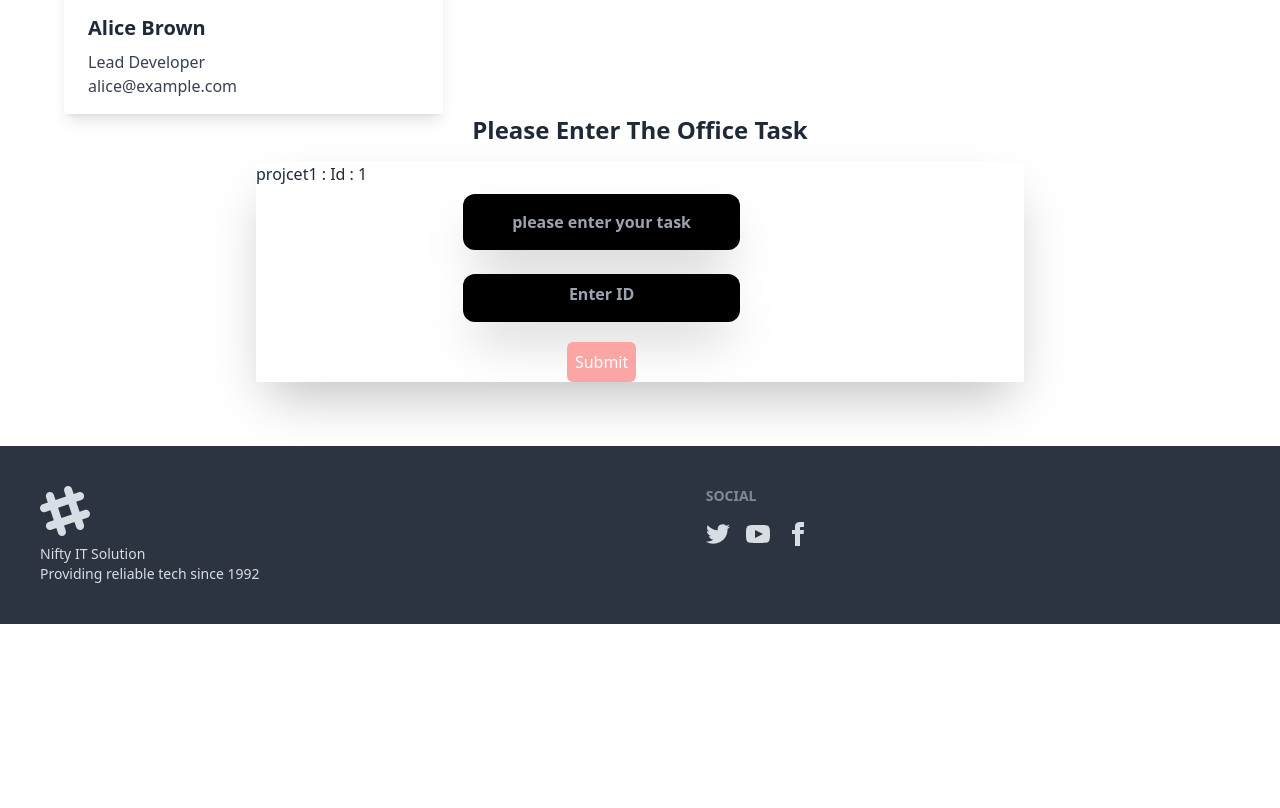
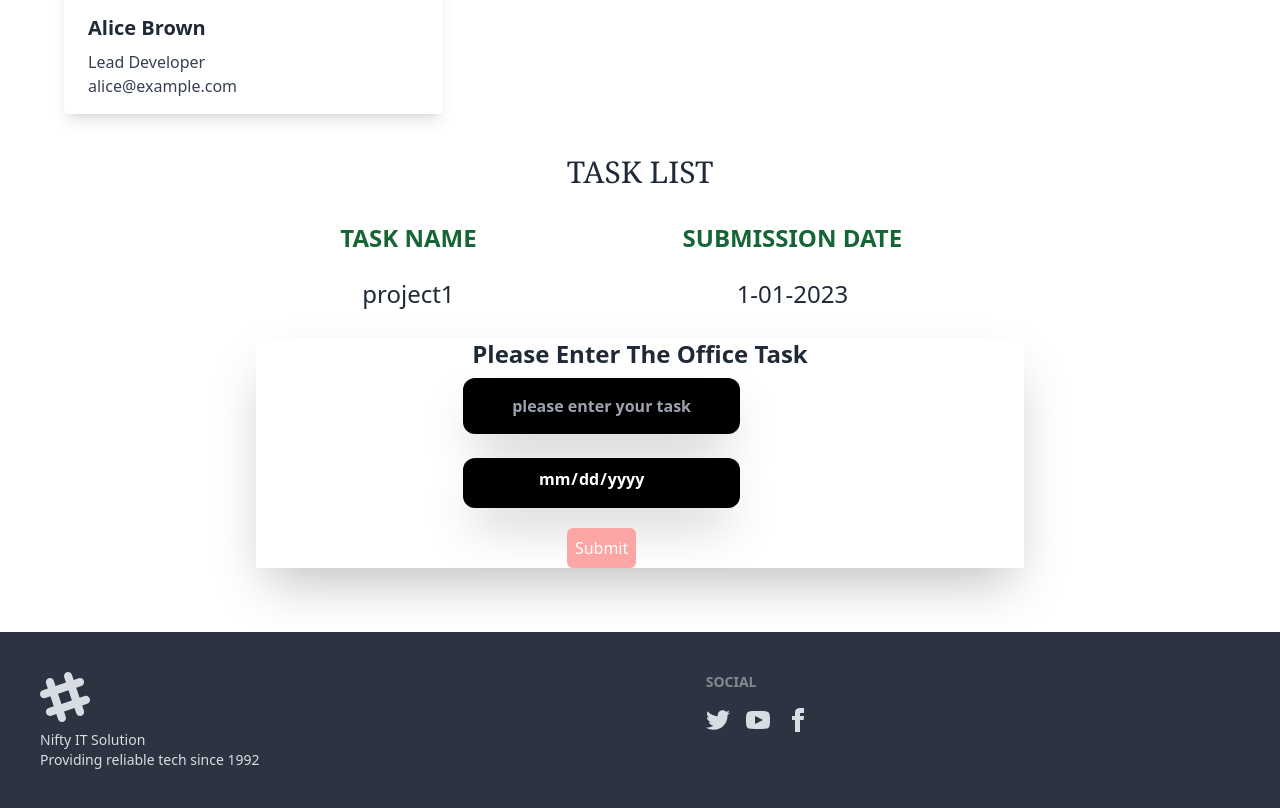
Before and after one commit to ekram2d/Nifty-it-React-typescript-ekram2d, a React (Vite) app: page / in a window 1280 px wide. Shown: the part 1826-2634 px from the top of the page. Before the commit the page ends 2450 px from the top, so only its background shows below. Built offline with nearby package versions, Linux system fonts and the light colour scheme.

Commit message:
feat: [ADD]=office todo task management functionality added

```diff
--- /dev/null
+++ b/src/components/Interface/interfaceAll.ts
@@ -0,0 +1,21 @@
+export interface Data {
+  name: string;
+  id: number;
+  date: string;
+  idModalOpen: boolean;
+  ModalTest: string;
+}
+
+export interface State {
+  data: Data[];
+}
+interface AddTaskAction {
+  type: "add";
+  payload: Data;
+}
+export interface Inputs {
+  textList: string;
+  submissionDate: string;
+}
+
+export type OfficeTodoAction = AddTaskAction;
--- a/src/components/OfficeTodo/OfficeTodo.tsx
+++ b/src/components/OfficeTodo/OfficeTodo.tsx
@@ -1,38 +1,96 @@
-import { useState } from "react";
-import { Data, Inputs } from "../Interface/interfacedata";
+import { useReducer } from "react";
+// import { Data, Inputs } from "../Interface/interfacedata";
 import { useForm, SubmitHandler } from "react-hook-form";
+import { Data, Inputs, OfficeTodoAction, State } from "../Interface/interfaceAll";
+
+const initialState: State = {
+  data: [
+    {
+      name: "project1",
+      id: 1,
+      date: "1-01-2023",
+      idModalOpen: false,
+      ModalTest: "",
+    },
+  ],
+};
+
+const reducer = (state: State, action: OfficeTodoAction) => {
+  if (action.type === "add") {
+    const allTasks = [...state.data, action.payload];
+
+    return {
+      ...state,
+      data: allTasks,
+    };
+  }
+
+  // Your reducer logic here
+  return state; // Make sure to return the state if no action type matches
+};
 
 
 const OfficeTodo = () => {
-  const [data, setData] = useState<Data[]>([]);
+  const [tasks, dispatch] = useReducer(reducer, initialState);
 
   const {
     register,
     handleSubmit,
+    reset,
     formState: { errors },
   } = useForm<Inputs>();
 
   const onSubmit: SubmitHandler<Inputs> = (data) => {
+    const newTask: Data = {
+      id: new Date().getTime(),
+      name: data.textList,
+      date: data.submissionDate,
+      idModalOpen: false,
+      ModalTest: "",
+    };
 
-    console.log(data);
+    dispatch({ type: "add", payload: newTask });
+    reset();
   };
+
 
   return (
     <>
-      <div className="text-center font-bold text-2xl ">Please Enter The Office Task</div>
+      <div className="w-[60%] mx-auto mt-10 text-center text-2xl">
+        <h1 className="text-3xl uppercase font-serif">Task List</h1>
+        <table className="w-full mt-5">
+          <thead>
+            <tr>
+              <th className="text-2xl text-green-800 font-bold uppercase p-3">
+                Task Name
+              </th>
+              <th className="text-2xl text-green-800 font-bold uppercase p-3">
+                Submission Date
+              </th>
+            </tr>
+          </thead>
+          <tbody>
+            {tasks?.data?.map((task) => (
+              <tr key={task.id}>
+                <td className="p-3">{task.name}</td>
+                <td className="p-3">{task.date}</td>
+              </tr>
+            ))}
+          </tbody>
+        </table>
+      </div>
+      <div className="w-[60%] mt-4 mx-auto shadow-2xl ">
+        <h1 className="text-center font-bold text-2xl ">
+          Please Enter The Office Task
+        </h1>
 
-
-      <div className="w-[60%] mt-4 mx-auto shadow-2xl ">
-      <ul>
-            <li>projcet1 : <span>Id : 1</span></li>
-      </ul>
         <form onSubmit={handleSubmit(onSubmit)}>
           <div className="w-[90%] flex justify-center items-center pt-2 ">
             <input
               className="bg-black text-white p-4 font-bold text-center rounded-xl shadow-2xl  pt-4 w-[40%] mx-auto "
               placeholder="please enter your task"
               defaultValue=""
-            {...register("textList")}
+              {...register("textList", { required: true })}
             />
             {errors.textList && (
               <span className="text-red-500">This field is required</span>
@@ -41,20 +99,21 @@ const OfficeTodo = () => {
 
           <br />
 
-    <div className="w-[90%] flex justify-center items-center ">
+          <div className="w-[90%] flex justify-center items-center">
             <input
+              type="date"
               className="bg-black text-white p-4 fk font-bold text-center rounded-xl shadow-2xl  pt-2 w-[40%] mx-auto "
+              placeholder="Enter Submission Date"
+              {...register("submissionDate", { required: true })}
+            />
+            {errors.submissionDate && (
+              <span className="text-red-500">This field is required</span>
+            )}
+          </div>
 
-          placeholder="Enter ID"
-          {...register("id", { required: true })}
-        />
-        {errors.id && <span className="text-red-500">This field is required</span>}
-        <br />
-    </div>
           <div className="w-[90%] flex justify-center items-center">
-
             <button
-          className="bg-red-300 hover:bg-red-400 text-white rounded-md p-2 mt-5 "
+              className="bg-red-300 hover:bg-red-400 text-white rounded-md p-2 mt-5"
               type="submit"
             >
               Submit
```
Also changed, not shown: src/components/Interface/interfacedata.ts (deleted, +0 -12 lines). Lines whose indentation alone changed are shown as unchanged.
